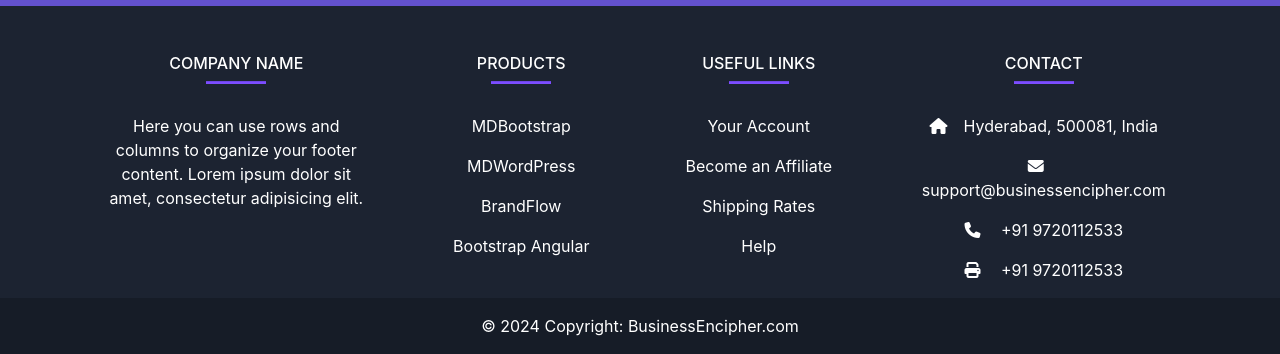
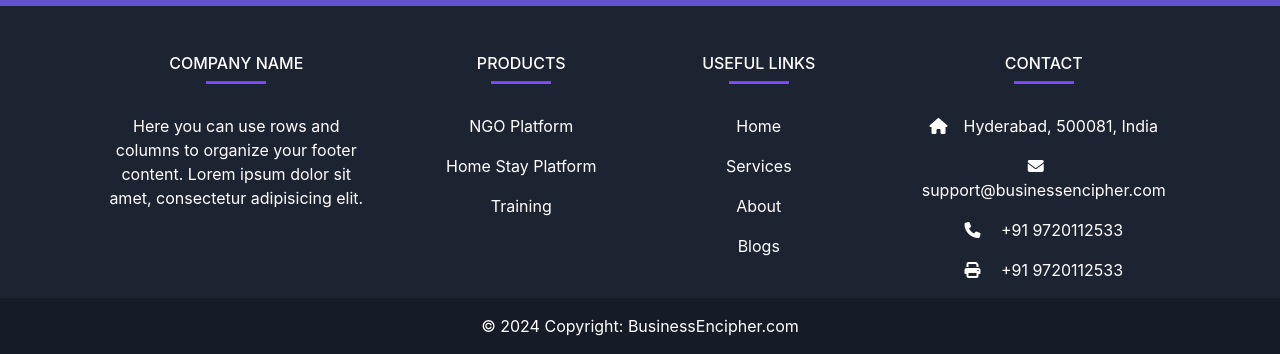
Before and after one commit to Gadhikari/BusinessEncipherUI, a plain HTML site: page index.html in a window 1280 px wide. Shown: the part 3021-3375 px from the top of the page. Drawn offline with nearby package versions, Linux system fonts and the light colour scheme.

Commit message:
updated footer

```diff
--- a/index.html
+++ b/index.html
@@ -501,16 +501,13 @@
                 style="width: 60px; background-color: #7c4dff; height: 2px"
                 />
             <p>
-              <a href="#!" class="text-white">MDBootstrap</a>
+              <a href="#!" class="text-white">NGO Platform</a>
             </p>
             <p>
-              <a href="#!" class="text-white">MDWordPress</a>
+              <a href="#!" class="text-white">Home Stay Platform</a>
             </p>
             <p>
-              <a href="#!" class="text-white">BrandFlow</a>
-            </p>
-            <p>
-              <a href="#!" class="text-white">Bootstrap Angular</a>
+              <a href="#!" class="text-white">Training</a>
             </p>
           </div>
           <!-- Grid column -->
@@ -523,17 +520,18 @@
                 class="mb-4 mt-0 d-inline-block mx-auto"
                 style="width: 60px; background-color: #7c4dff; height: 2px"
                 />
+
             <p>
-              <a href="#!" class="text-white">Your Account</a>
+              <a class="text-white" href="index.html">Home</a>
             </p>
             <p>
-              <a href="#!" class="text-white">Become an Affiliate</a>
+              <a class="text-white" href="/services/service.html">Services</a>
             </p>
             <p>
-              <a href="#!" class="text-white">Shipping Rates</a>
+              <a class="text-white" href="../about/about.html">About</a>
             </p>
             <p>
-              <a href="#!" class="text-white">Help</a>
+              <a class="text-white" href="../blogs/blog.html">Blogs</a>
             </p>
           </div>
           <!-- Grid column -->
```
Also changed, not shown: Letstalk/LetsTalk.html (+1 -1 lines).
